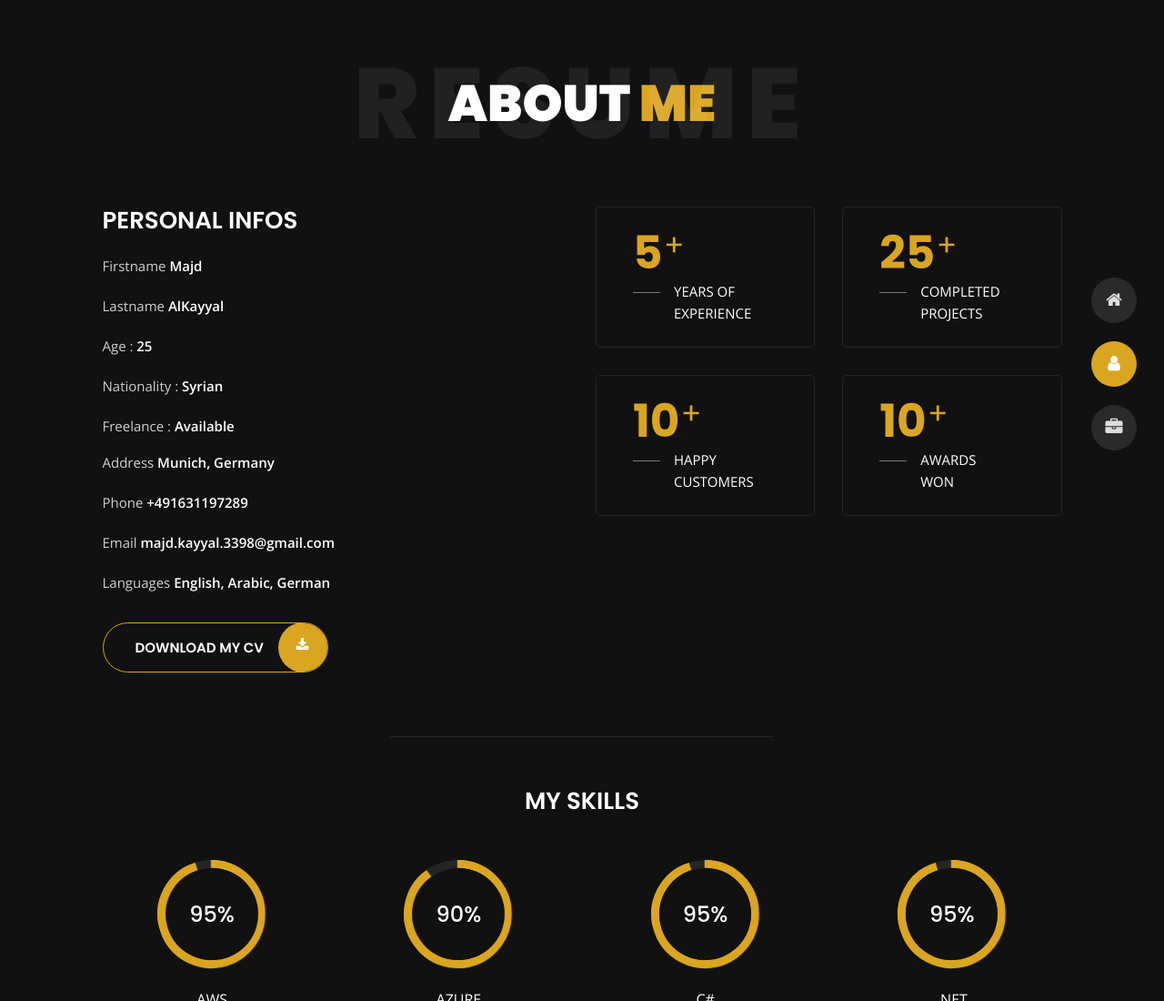
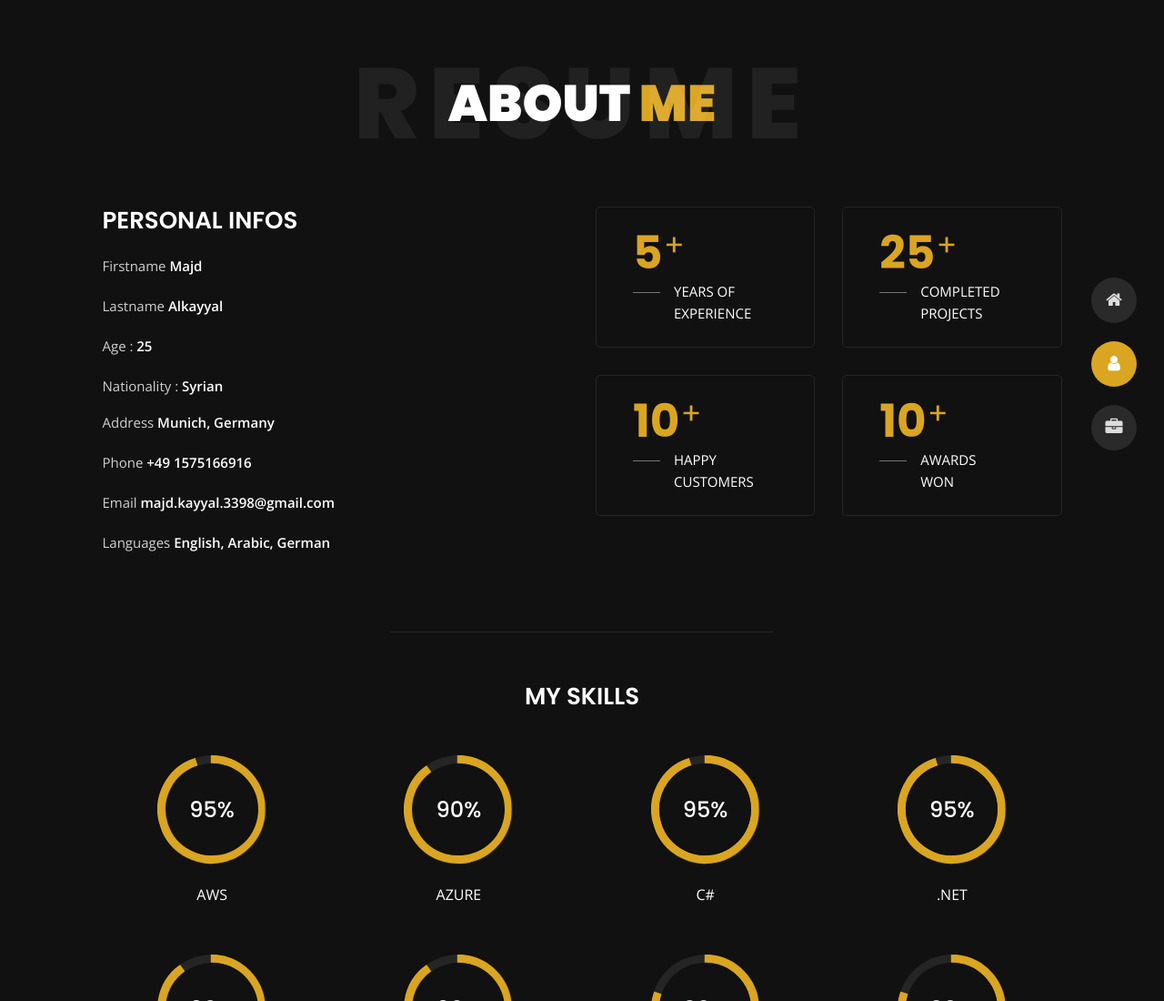
Before and after one commit to PortgasXDXMajd/MyHTMLPortfolio, a plain HTML site: page about.html in a window 1280 px wide. Shown: the top 1100 px of the page at 91% size. Drawn offline with nearby package versions, Linux system fonts and the light colour scheme.

Commit message:
removing my CV

```diff
--- a/about.html
+++ b/about.html
@@ -96,27 +96,26 @@
                         <div class="col-7">
                             <ul class="about-list list-unstyled open-sans-font">
                                 <li> <span class="title">Firstname</span> <span class="value d-block d-sm-inline-block d-lg-block d-xl-inline-block">Majd</span> </li>
-                                <li> <span class="title">Lastname</span> <span class="value d-block d-sm-inline-block d-lg-block d-xl-inline-block">AlKayyal</span> </li>
+                                <li> <span class="title">Lastname</span> <span class="value d-block d-sm-inline-block d-lg-block d-xl-inline-block">Alkayyal</span> </li>
                                 <li> <span class="title">Age :</span> <span id = "ageOutput" class="value d-block d-sm-inline-block d-lg-block d-xl-inline-block"></span> </li>
                                 <li> <span class="title">Nationality :</span> <span class="value d-block d-sm-inline-block d-lg-block d-xl-inline-block">Syrian</span> </li>
-                                <li> <span class="title">Freelance :</span> <span class="value d-block d-sm-inline-block d-lg-block d-xl-inline-block">Available</span> </li>
                             </ul>
                         </div>
                         <div class="col-7">
                             <ul class="about-list list-unstyled open-sans-font">
                                 <li> <span class="title">Address</span> <span class="value d-block d-sm-inline-block d-lg-block d-xl-inline-block">Munich, Germany</span> </li>
-                                <li> <span class="title">Phone</span> <span class="value d-block d-sm-inline-block d-lg-block d-xl-inline-block">+491631197289</span> </li>
+                                <li> <span class="title">Phone</span> <span class="value d-block d-sm-inline-block d-lg-block d-xl-inline-block">+49 1575166916</span> </li>
                                 <li> <span class="title">Email</span> <span class="value d-block d-sm-inline-block d-lg-block d-xl-inline-block">majd.kayyal.3398@gmail.com</span> </li>
                                 <li> <span class="title">Languages</span> <span class="value d-block d-sm-inline-block d-lg-block d-xl-inline-block">English, Arabic, German</span> </li>
                             </ul>
                         </div>
-                        <div class="col-12 mt-3" >
+                        <!-- <div class="col-12 mt-3" >
                             <a class="button" href="CV.pdf" download>
                                 <span class="button-text">Download My CV</span>
                                 <span class=" button-icon"></span>
                                 <span class=" mybuttonIcon fa fa-download"></span>
                             </a>
-                        </div>
+                        </div> -->
                     </div>
                 </div>
                 <div class="col-12 col-lg-7 col-xl-6 mt-5 mt-lg-0">
```
Also changed, not shown: 1 other file.
